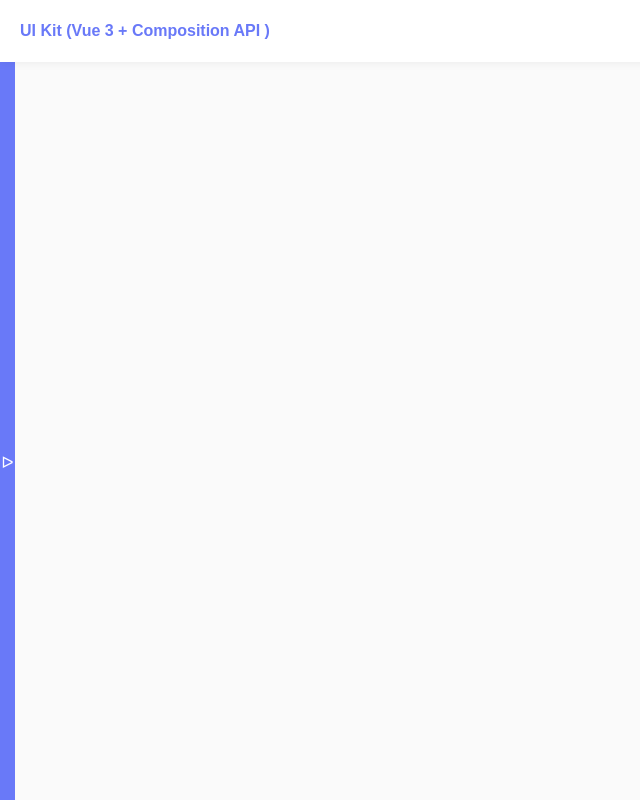
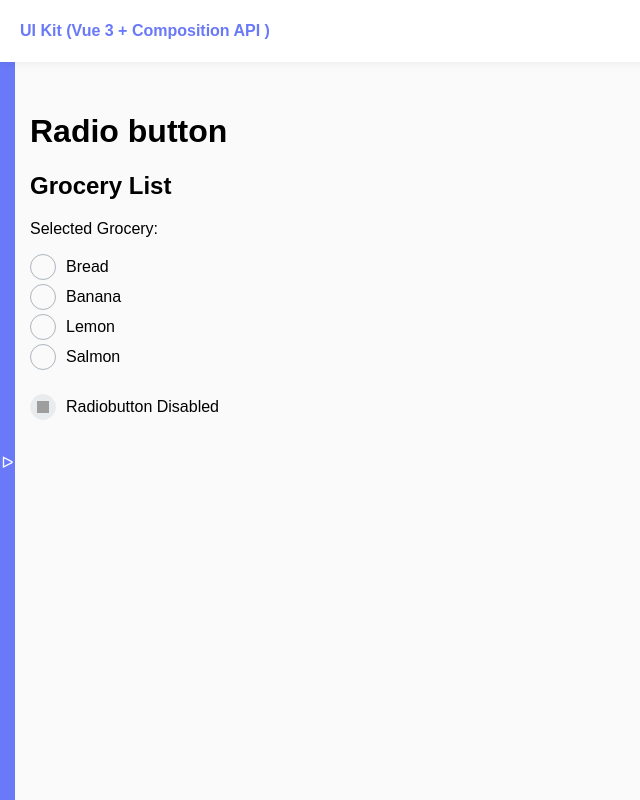
Before and after one commit to yuKalashnikova2/UI-Kit-Vue-3, a Vue app: page /radio in a window 1280 px wide. Shown: the whole page, without its empty margins (0-640 px from the left). Built offline with nearby package versions, Linux system fonts and the light colour scheme; grey boxes are pictures that could not be loaded.

Commit message:
feat(component): Radio

```diff
--- /dev/null
+++ b/src/components/Radio.vue
@@ -0,0 +1,108 @@
+<script setup>
+        const props = defineProps({
+        name: {
+            type: String,
+            default: ''
+        },
+        id: {
+            type: String,
+            default: ''
+        },
+        value: {
+            type: String,
+            default: ''
+        },
+        label: {
+            type: String,
+            default: ''
+        },
+        checked: {
+            type: Boolean,
+            default: false
+        },
+        disabled: {
+            type: Boolean,
+            default: false
+        },
+        group: {
+            type: Boolean,
+            default: false
+    }
+    })
+
+    const emit = defineEmits(['update:checkedValue'])
+
+    const handleChecked = (event) => {
+        emit('update:checkedValue', event.target.value)
+
+        console.log(event.target.checked)
+    }
+</script>
+
+<template>
+
+<input
+    class="radiobutton"
+    type="radio"
+    :name="name"
+    :id="id"
+    :value="value"
+    :checked="checked"
+    :disabled="disabled"
+    @input="handleChecked($event)"
+ />
+
+ <label :for="id">{{label}}</label>
+
+</template>
+
+<style lang="scss">
+    .radiobutton {
+  position: absolute;
+  z-index: -1;
+  opacity: 0;
+  & + label {
+    display: inline-flex;
+    align-items: center;
+    user-select: none;
+  }
+  & + label::before {
+    content: '';
+    display: inline-block;
+    width: 24px;
+    height: 24px;
+    flex-shrink: 0;
+    flex-grow: 0;
+    border: 1px solid #adb5bd;
+    border-radius: 6px;
+    margin-right: 10px;
+    background-repeat: no-repeat;
+    background-position: center center;
+    background-size: 50% 50%;
+    border-radius: 50%;
+  }
+  &:checked + label::before {
+    border-color: var(--primary);
+    background-color: var(--primary);
+    background-image: url("https://emojinarium.com/img/apple/white-circle_26aa.png");
+  }
+  &:not(:disabled):not(:checked) + label:hover::before {
+    border-color: var(--primary-hover);
+  }
+  &:not(:disabled):active + label::before {
+    background-color: var(--primary);
+    border: 1px solid #ECEBED;
+  }
+  &:focus + label::before {
+    box-shadow: 0px 7px 20px rgba(0, 0, 0, 0.07);
+  }
+  &:focus:not(:checked) + label::before {
+    border-color: var(--primary);
+  }
+  &:disabled + label::before {
+    background-color: #e9ecef;
+    border: 1px solid #ECEBED;
+    background-image: url("https://emojinarium.com/img/apple/white-circle_26aa.png");
+  }
+}
+</style>
--- a/src/components/layout/SideBar.vue
+++ b/src/components/layout/SideBar.vue
@@ -12,6 +12,7 @@ const links = ref([
   { name: 'Button', href: '/button' },
   { name: 'Checkbox', href: '/checkbox' },
   { name: 'Modal', href: '/modal' },
+  { name: 'Radio', href: '/radio' },
 ])
 </script>
 
--- a/src/router/index.js
+++ b/src/router/index.js
@@ -4,6 +4,7 @@ import Typography from '@/views/Typography.vue'
 import Button from '@/views/Button.vue'
 import Checkbox from '@/views/Checkbox.vue'
 import Modal from '@/views/Modal.vue'
+import Radio from '@/views/Radio.vue'
 
 const router = createRouter({
     history: createWebHistory(),
@@ -32,6 +33,11 @@ const router = createRouter({
             path: '/modal',
             name: 'Modal',
             component: Modal
+        },
+        {
+            path: '/radio',
+            name: 'Radio',
+            component: Radio
         }
     ]
 })
--- /dev/null
+++ b/src/views/Radio.vue
@@ -0,0 +1,44 @@
+<script setup>
+import { ref } from 'vue'
+import Radio from '../components/Radio.vue'
+
+const groceryList = ref([
+    {name: 'Bread', id: 'g1'},
+    {name: 'Banana', id: 'g2'},
+    {name: 'Lemon', id: 'g3'},
+    {name: 'Salmon', id: 'g4'},
+])
+
+const selectedGrocery = ref('')
+
+const disabledRadio = ref(true)
+const disabledRadioChecked = ref(true)
+</script>
+<template>
+    <h1>Radio button</h1>
+    <h2>Grocery List</h2>
+    <div class="line line_block">
+        <p>Selected Grocery: {{ selectedGrocery }}</p>
+
+        <div v-for="grocery in groceryList" :key="grocery.id">
+            <Radio
+            :value="grocery.name"
+            :label="grocery.name"
+            :id="grocery.id"
+            name="grocery"
+            v-model:checked-value="selectedGrocery"
+            />
+        </div>
+    </div>
+
+    <div class="line">
+    <Radio
+      value="Radiobutton Disabled"
+      label="Radiobutton Disabled"
+      id="RadiobuttonDisabled"
+      name="RadiobuttonDisabled"
+      :disabled="disabledRadio"
+      v-model:checkedValue="disabledRadioChecked"/>
+  </div>
+
+</template>
```
